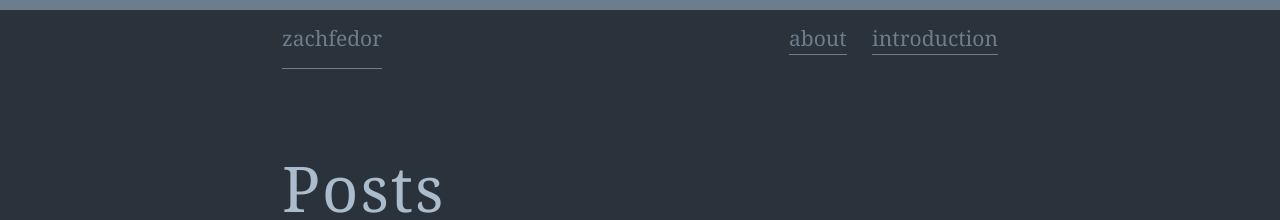
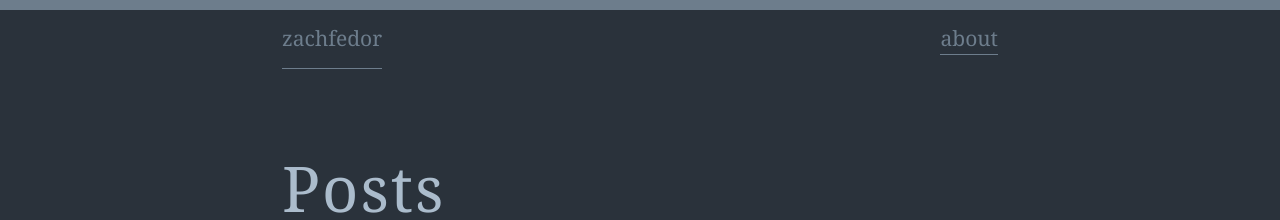
Before and after one commit to zachfedor/zachfedor.github.io, a Jekyll site: the page built from index.html, in a window 1280 px wide. Shown: the top 220 px of the page. Built offline with Jekyll 4.4.1, drawn with Linux system fonts in a browser that asks for light colours; nearby versions of some CDN libraries; some web fonts are replaced; Markdown is read by kramdown in place of the engine named in the settings.

Commit message:
fixes nav links

```diff
--- a/_includes/header.html
+++ b/_includes/header.html
@@ -5,11 +5,7 @@
         <a class="site-title" href="{{ site.baseurl }}/">{{ site.title }}</a>
 
         <nav class="site-nav">
-        {% for my_page in site.pages %}
-            {% if my_page.title %}
-            <a class="page-link" href="{{ my_page.url | prepend: site.baseurl }}">{{ my_page.title }}</a>
-            {% endif %}
-        {% endfor %}
+            <a class="page-link" href="/about">about</a>
         </nav>
 
     </div>
```
